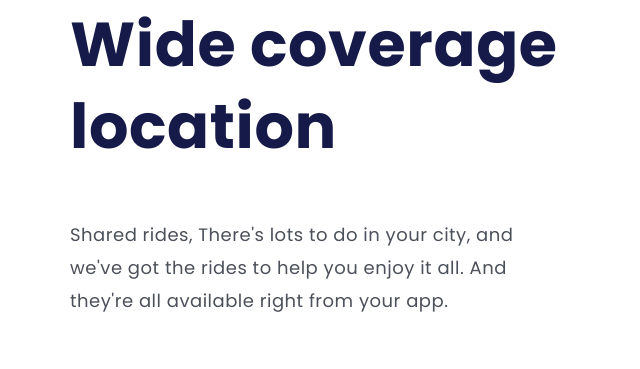
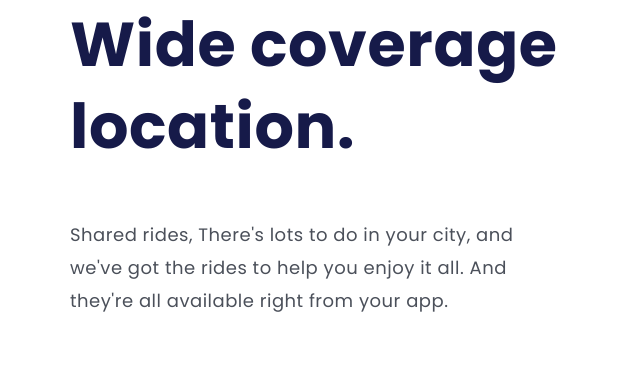
Before and after one commit to Selipearantes/desafio-1, a plain HTML site: page desafio 1/index.html in a window 1280 px wide. Shown: the part 671-1040 px from the top of the page, 26-666 px from the left. Drawn offline with Linux system fonts and the light colour scheme.

Commit message:
alteração no h1 e css - ALT feita para aprender

```diff
--- a/desafio 1/index.html
+++ b/desafio 1/index.html
@@ -25,7 +25,7 @@
     <img id='img1'src="../imagemdesafio1.png" alt="imagem-do-desafio">
 
     <section>
-        <h1> Wide coverage location</h1>
+        <h1> Wide coverage location.</h1>
         <p> Shared rides, There's lots to do in your city, and we've got the rides to help you enjoy it all. And they're all available right from your app.</p>
         <div id="div1">
         <a id="link" rel="stylesheet">Learn More</a>
--- a/desafio 1/styles.css
+++ b/desafio 1/styles.css
@@ -38,7 +38,7 @@ section {display:inline-block;
     font-style: normal;
     font-weight: 400px;
     line-height: 33px;
-    letter-spacing: 0.5px;}
+    letter-spacing: 0.4px;}
 
 h1 {color: #161A49;
     font-size: 62px;
```
